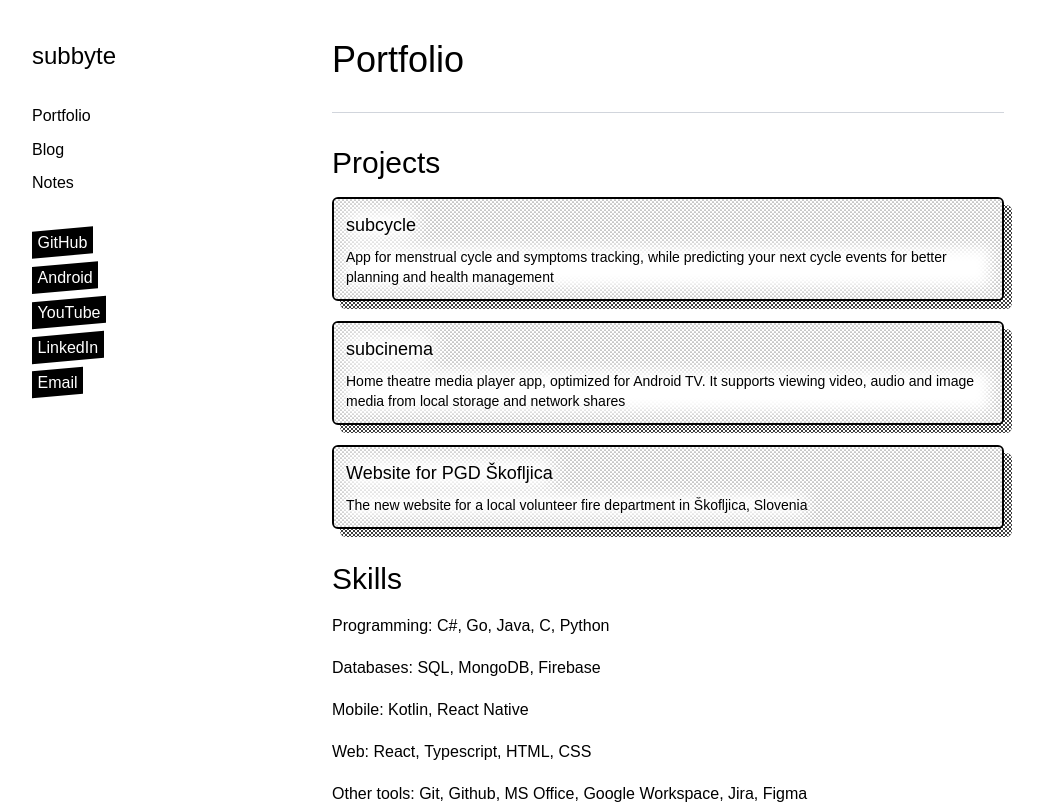
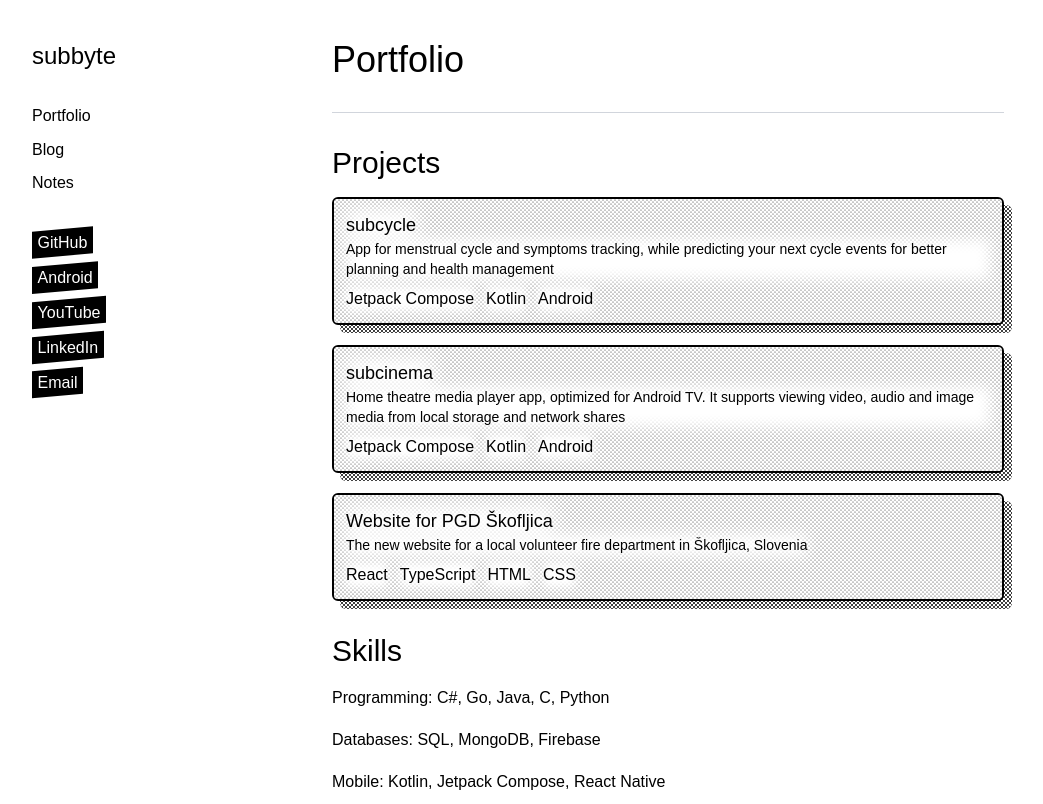
Before and after one commit to kremec/site, a Next.js app: page /portfolio in a window 1280 px wide. Shown: the top 804 px of the page, without its empty margins (8-1051 px from the left). Built offline with nearby package versions, Linux system fonts and the light colour scheme; a web font is replaced by a local one.

Commit message:
added tech used for portfolio items, fixes to styling

```diff
--- a/src/app/(pages)/portfolio/portfolio.mdx
+++ b/src/app/(pages)/portfolio/portfolio.mdx
@@ -12,9 +12,9 @@ Programming: __C#__, __Go__, __Java__, __C__, __Python__
 
 Databases: __SQL__, __MongoDB__, __Firebase__
 
-Mobile: __Kotlin__, __React Native__
+Mobile: __Kotlin__, __Jetpack Compose__, __React Native__
 
-Web: __React__, __Typescript__, __HTML__, __CSS__
+Web: __React__, __Next.js__, __Typescript__, __HTML__, __CSS__
 
 Other tools: __Git__, __Github__, __MS Office__, __Google Workspace__, __Jira__, __Figma__
 
--- a/src/app/_components/post_list.tsx
+++ b/src/app/_components/post_list.tsx
@@ -43,7 +43,7 @@ export async function BlogPosts() {
     <ul className="flex flex-col items-center gap-y-5">
       {sortedSeries.map((series) => (
         <div key={series} className="w-full">
-          <h2 className="mb-4 text-2xl font-bold">{series}</h2>
+          <h4 className="mb-4 text-xl font-bold">{series}</h4>
           <ul className="flex flex-col items-center gap-y-5">
             {blogsBySeries[series].map((post) => (
               <li className="w-full" key={post.id}>
--- a/src/app/_components/project_card.tsx
+++ b/src/app/_components/project_card.tsx
@@ -3,12 +3,14 @@ import React from 'react'
 export interface ProjectCardProps {
   title: string
   description: string
+  tech: string[]
   link: string
 }
 
 const ProjectCard: React.FC<ProjectCardProps> = ({
   title,
   description,
+  tech,
   link,
 }) => (
   <div className="relative">
@@ -20,12 +22,20 @@ const ProjectCard: React.FC<ProjectCardProps> = ({
               {title}
             </span>
           </h4>
-          <div className="py-1"></div>
           <p className="text-sm">
             <span className="relative inline-block before:absolute before:top-0 before:right-0 before:bottom-0 before:left-0 before:-z-10 before:bg-white before:blur-[0.5em] before:content-['']">
               {description}
             </span>
           </p>
+          <div className="mt-2 flex flex-row flex-wrap gap-3">
+            {tech.map((techItem, index) => (
+              <p key={index}>
+                <span className="relative inline-block font-bold before:absolute before:top-0 before:right-0 before:bottom-0 before:left-0 before:-z-10 before:bg-white before:blur-[0.3em] before:content-['']">
+                  {techItem}
+                </span>
+              </p>
+            ))}
+          </div>
         </div>
       </div>
     </a>
--- a/src/app/constants/projects.ts
+++ b/src/app/constants/projects.ts
@@ -1,6 +1,7 @@
 export interface Project {
   title: string
   description: string
+  tech: string[]
   link: string
 }
 
@@ -9,18 +10,21 @@ export const PROJECTS: Project[] = [
     title: 'subcycle',
     description:
       'App for menstrual cycle and symptoms tracking, while predicting your next cycle events for better planning and health management',
+    tech: ['Jetpack Compose', 'Kotlin', 'Android'],
     link: 'https://github.com/kremec/subcycle',
   },
   {
     title: 'subcinema',
     description:
       'Home theatre media player app, optimized for Android TV. It supports viewing video, audio and image media from local storage and network shares',
+    tech: ['Jetpack Compose', 'Kotlin', 'Android'],
     link: 'https://github.com/kremec/subcinema',
   },
   {
     title: 'Website for PGD Škofljica',
     description:
       'The new website for a local volunteer fire department in Škofljica, Slovenia',
+    tech: ['React', 'TypeScript', 'HTML', 'CSS'],
     link: 'https://github.com/kremec/PGDSkofljicaWeb',
   },
 ]
```
Also changed, not shown: src/app/(pages)/_home/index.mdx (line endings or trailing spaces).
